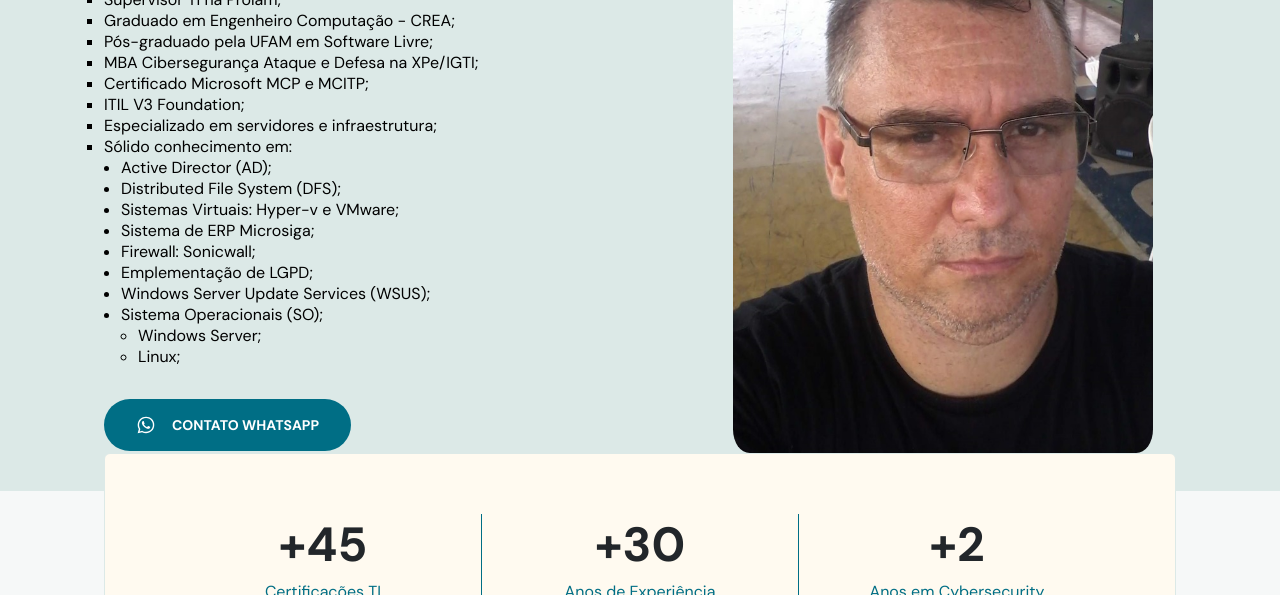
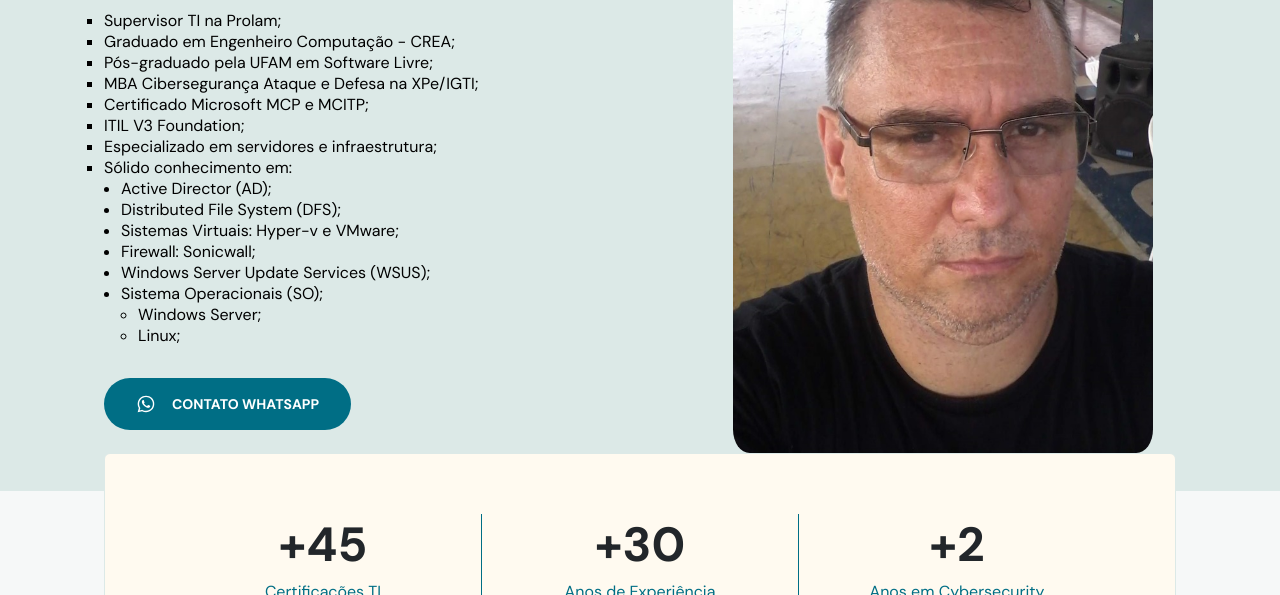
Before and after one commit to souzamarcell/marcellsouza, a plain HTML site: page index.html in a window 1280 px wide. Shown: the part 205-800 px from the top of the page. Drawn offline with nearby package versions, Linux system fonts and the light colour scheme.

Commit message:
Add files via upload

```diff
--- a/index.html
+++ b/index.html
@@ -136,24 +136,22 @@
             <li>ITIL V3 Foundation; </li>
             <li>Especializado em servidores e infraestrutura; </li>
             <li>Sólido conhecimento em: </li>
-            <div style="margin-left: 1.7rem">
-              <ol style="list-style-type:disc">
+            <!-- <div style="margin-left: 1.7rem"> -->
+              <ol style="list-style-type:disc; margin-left:1.7rem">
                 <li>Active Director (AD);</li>
                 <li>Distributed File System (DFS);</li>
                 <li>Sistemas Virtuais: Hyper-v e VMware;</li>
-                <li>Sistema de ERP Microsiga;</li>
                 <li>Firewall: Sonicwall;</li>
-                <li>Emplementação de LGPD;</li>
                 <li>Windows Server Update Services (WSUS);</li>
                 <li>Sistema Operacionais (SO);</li>
-                <div style="margin-left: 1.7rem">
-                  <ol style="list-style-type:circle">
+                <!-- <div style="margin-left: 1.7rem"> -->
+                  <ol style="list-style-type:circle; margin-left:1.7rem">
                     <li>Windows Server;</li>
                     <li>Linux;</li>
                   </ol>
-                </div>
+                <!-- </div> -->
               </ol>
-            </div>
+            <!-- </div> -->
           </ol>
           </p>
           <a class="button" href="#contact">
@@ -479,7 +477,7 @@
             </li>
           </ul>
 
-          <a class="button" href="https://wa.me/559284213999" target="_blank">
+          <a class="button" href="https://wa.me/5592991357070" target="_blank">
             <svg width="24" height="24" viewBox="0 0 24 24" fill="none" xmlns="http://www.w3.org/2000/svg">
               <path
                 d="M16.6 14.0001C16.4 13.9001 15.1 13.3001 14.9 13.2001C14.7 13.1001 14.5 13.1001 14.3 13.3001C14.1 13.5001 13.7 14.1001 13.5 14.3001C13.4 14.5001 13.2 14.5001 13 14.4001C12.3 14.1001 11.6 13.7001 11 13.2001C10.5 12.7001 10 12.1001 9.6 11.5001C9.5 11.3001 9.6 11.1001 9.7 11.0001C9.8 10.9001 9.9 10.7001 10.1 10.6001C10.2 10.5001 10.3 10.3001 10.3 10.2001C10.4 10.1001 10.4 9.9001 10.3 9.8001C10.2 9.7001 9.7 8.5001 9.5 8.0001C9.4 7.3001 9.2 7.3001 9 7.3001C8.9 7.3001 8.7 7.3001 8.5 7.3001C8.3 7.3001 8 7.5001 7.9 7.6001C7.3 8.2001 7 8.9001 7 9.7001C7.1 10.6001 7.4 11.5001 8 12.3001C9.1 13.9001 10.5 15.2001 12.2 16.0001C12.7 16.2001 13.1 16.4001 13.6 16.5001C14.1 16.7001 14.6 16.7001 15.2 16.6001C15.9 16.5001 16.5 16.0001 16.9 15.4001C17.1 15.0001 17.1 14.6001 17 14.2001C17 14.2001 16.8 14.1001 16.6 14.0001ZM19.1 4.9001C15.2 1.0001 8.9 1.0001 5 4.9001C1.8 8.1001 1.2 13.0001 3.4 16.9001L2 22.0001L7.3 20.6001C8.8 21.4001 10.4 21.8001 12 21.8001C17.5 21.8001 21.9 17.4001 21.9 11.9001C22 9.3001 20.9 6.8001 19.1 4.9001ZM16.4 18.9001C15.1 19.7001 13.6 20.2001 12 20.2001C10.5 20.2001 9.1 19.8001 7.8 19.1001L7.5 18.9001L4.4 19.7001L5.2 16.7001L5 16.4001C2.6 12.4001 3.8 7.4001 7.7 4.9001C11.6 2.4001 16.6 3.7001 19 7.5001C21.4 11.4001 20.3 16.5001 16.4 18.9001Z"
```
